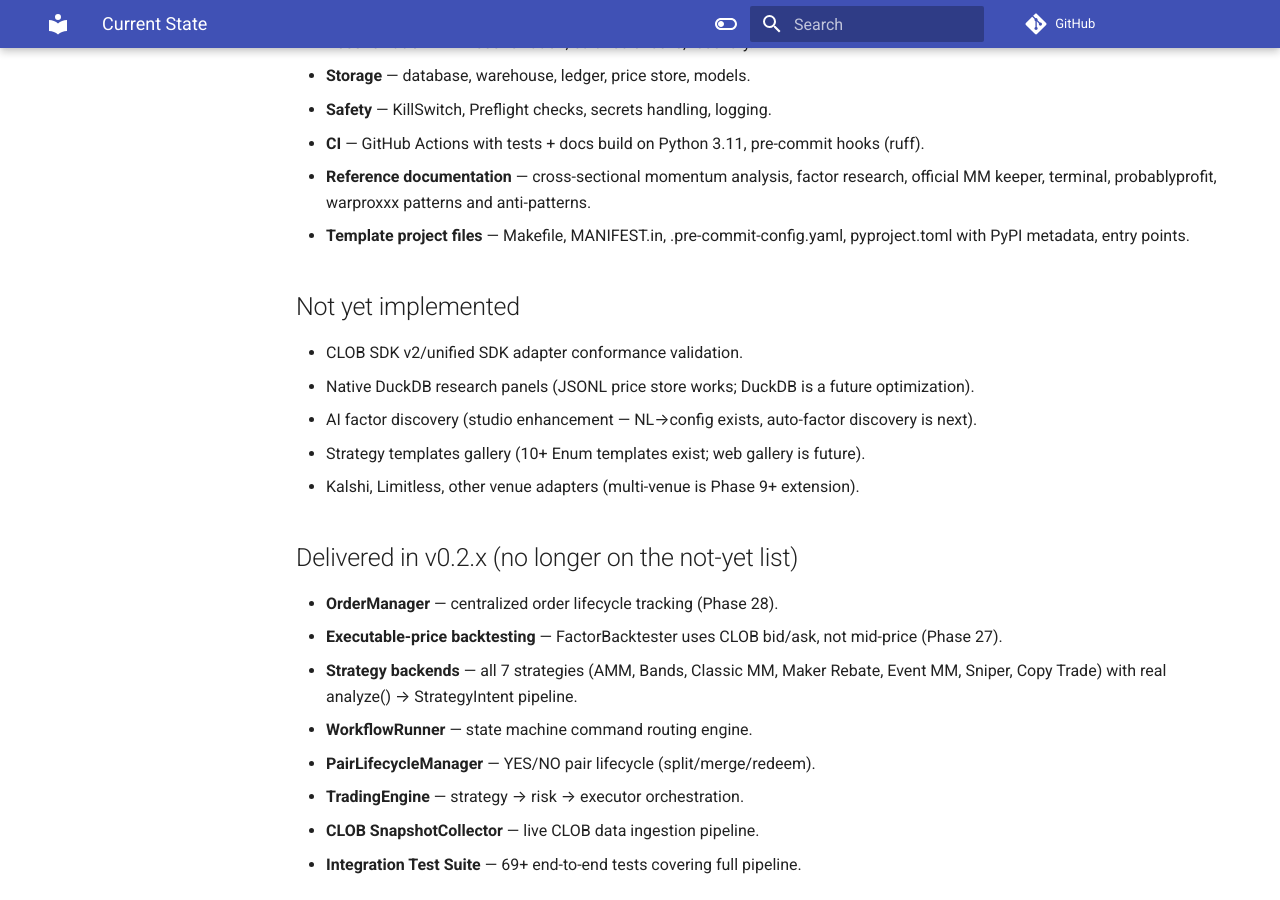
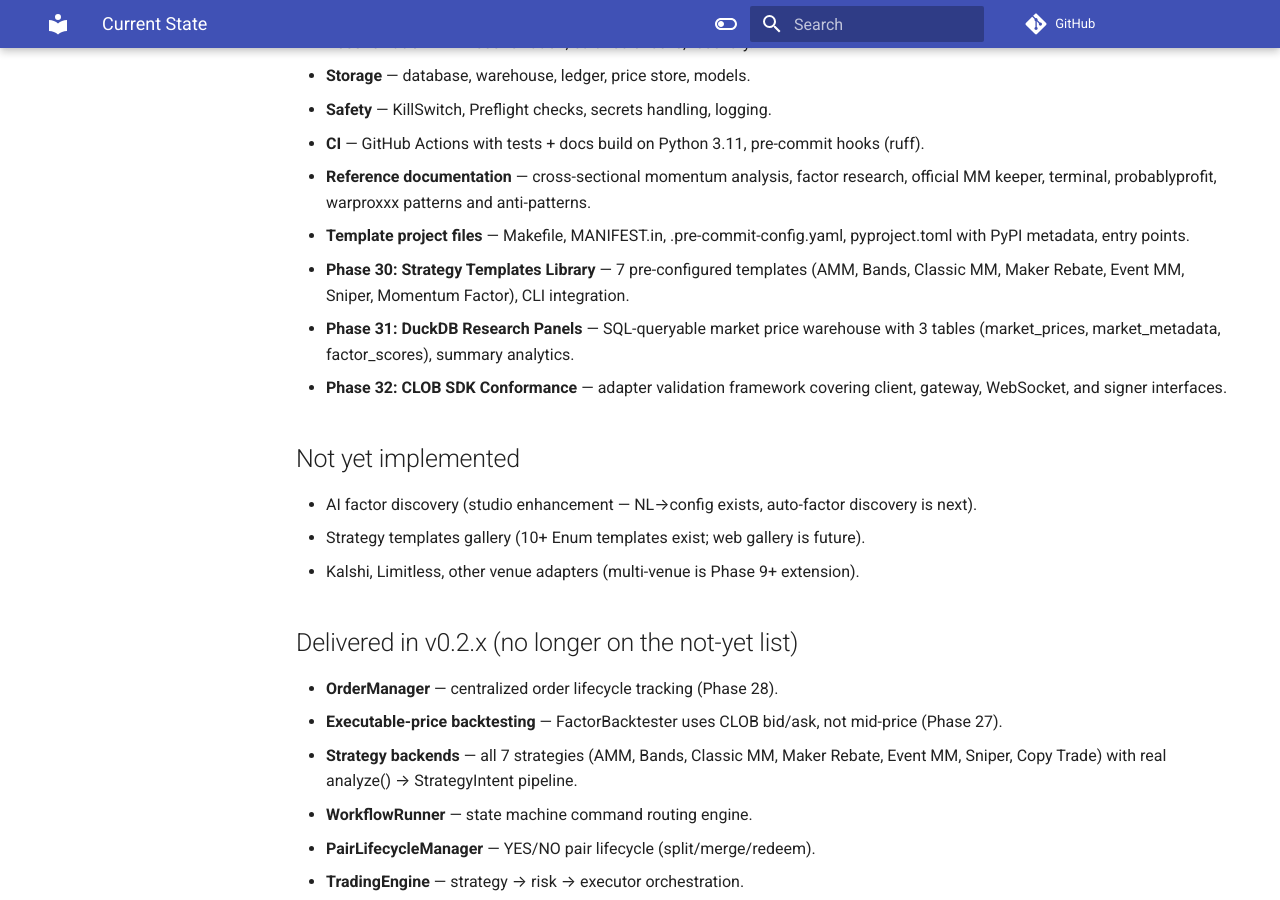
Before and after one commit to 6Kmfi6HP/polymind, an MkDocs documentation site: the page built from docs/architecture/current-state.md, in a window 1280 px wide and 900 px high, scrolled down 1527 px. Built offline with MkDocs 1.6.1 and Material for MkDocs 9.7.7, drawn with Linux system fonts in a browser that asks for light colours.

Commit message:
docs: update current-state for Phase 30-32 completion (1367 tests)

```diff
--- a/docs/architecture/current-state.md
+++ b/docs/architecture/current-state.md
@@ -60,11 +60,15 @@ This file records repository state separately from the target architecture in
   official MM keeper, terminal, probablyprofit, warproxxx patterns and anti-patterns.
 - **Template project files** — Makefile, MANIFEST.in, .pre-commit-config.yaml,
   pyproject.toml with PyPI metadata, entry points.
+- **Phase 30: Strategy Templates Library** — 7 pre-configured templates (AMM, Bands,
+  Classic MM, Maker Rebate, Event MM, Sniper, Momentum Factor), CLI integration.
+- **Phase 31: DuckDB Research Panels** — SQL-queryable market price warehouse with
+  3 tables (market_prices, market_metadata, factor_scores), summary analytics.
+- **Phase 32: CLOB SDK Conformance** — adapter validation framework covering client,
+  gateway, WebSocket, and signer interfaces.
 
 ## Not yet implemented
 
-- CLOB SDK v2/unified SDK adapter conformance validation.
-- Native DuckDB research panels (JSONL price store works; DuckDB is a future optimization).
 - AI factor discovery (studio enhancement — NL→config exists, auto-factor discovery is next).
 - Strategy templates gallery (10+ Enum templates exist; web gallery is future).
 - Kalshi, Limitless, other venue adapters (multi-venue is Phase 9+ extension).
```
